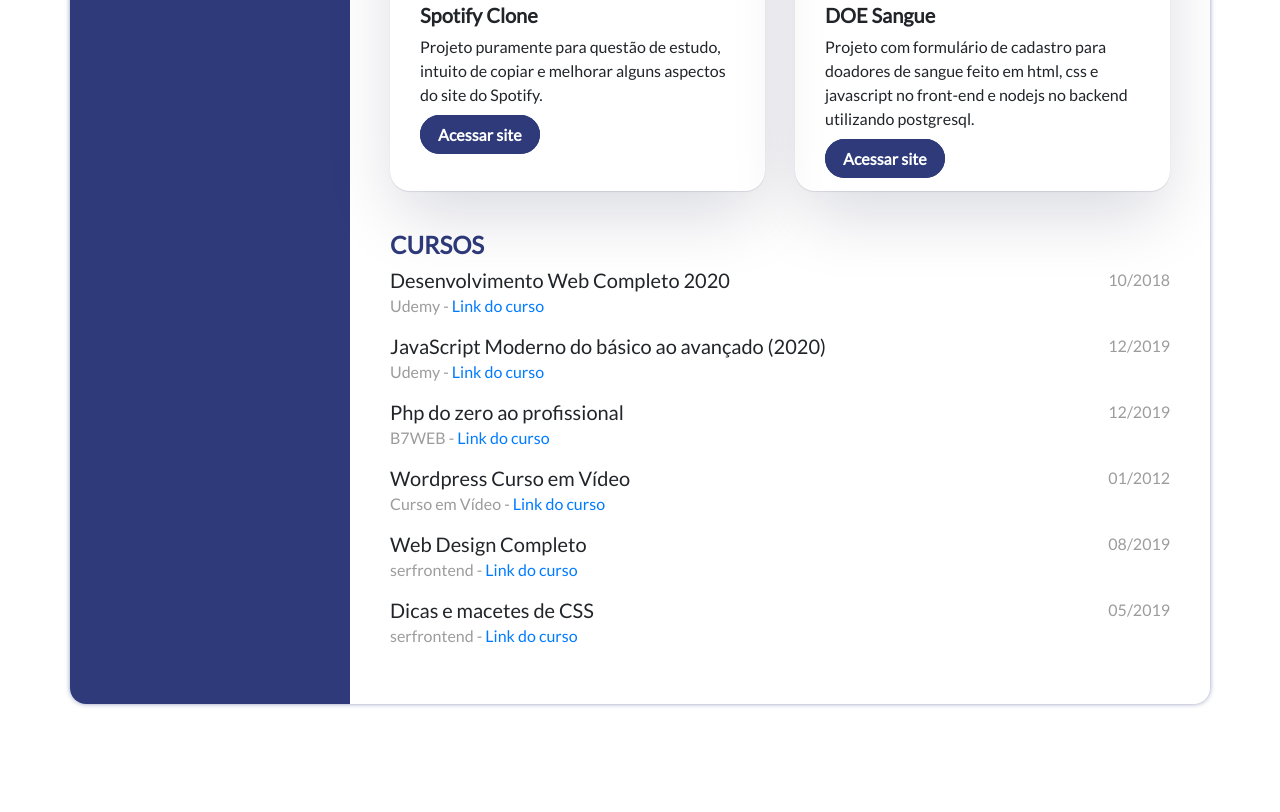
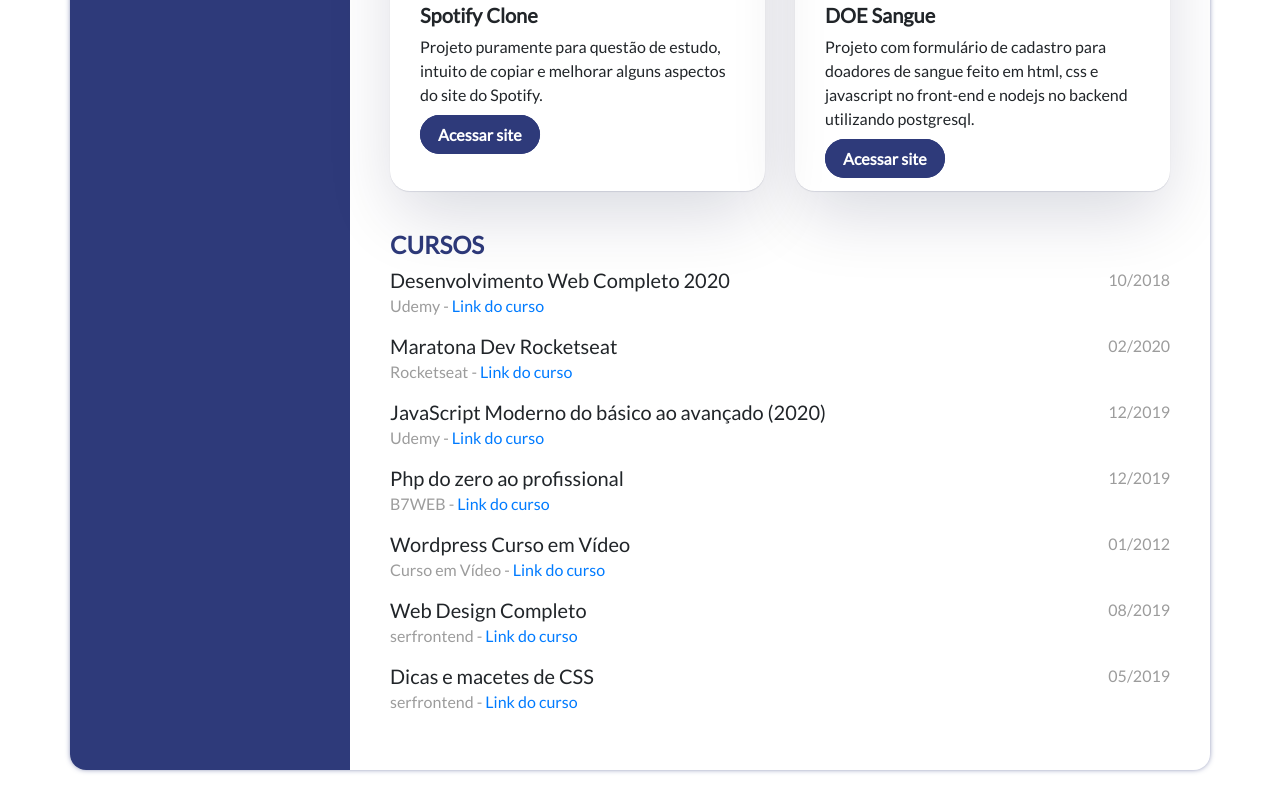
Before and after one commit to luan-guimaraes-brasil/luan-guimaraes-brasil.github.io, a plain HTML site: page index.html in a window 1280 px wide. Shown: the part 2261-3073 px from the top of the page. Before the commit the page ends 3015 px from the top, so only its background shows below. Drawn offline with nearby package versions, Linux system fonts and the light colour scheme.

Commit message:
Update index.html

```diff
--- a/index.html
+++ b/index.html
@@ -482,6 +482,20 @@
                   </p>
                 </div>
 
+                 <div>
+                  <h5>Maratona Dev Rocketseat</h5>
+                  <span>02/2020</span>
+                  <p>
+                    Rocketseat -
+                    <a
+                      target="_blank"
+                      rel="noopener"
+                      href="https://rocketseat.com.br/maratonadev/inscricao/3.0"
+                      >Link do curso</a
+                    >
+                  </p>
+                </div>
+
                 <div>
                   <h5>JavaScript Moderno do básico ao avançado (2020)</h5>
                   <span>12/2019</span>
```
